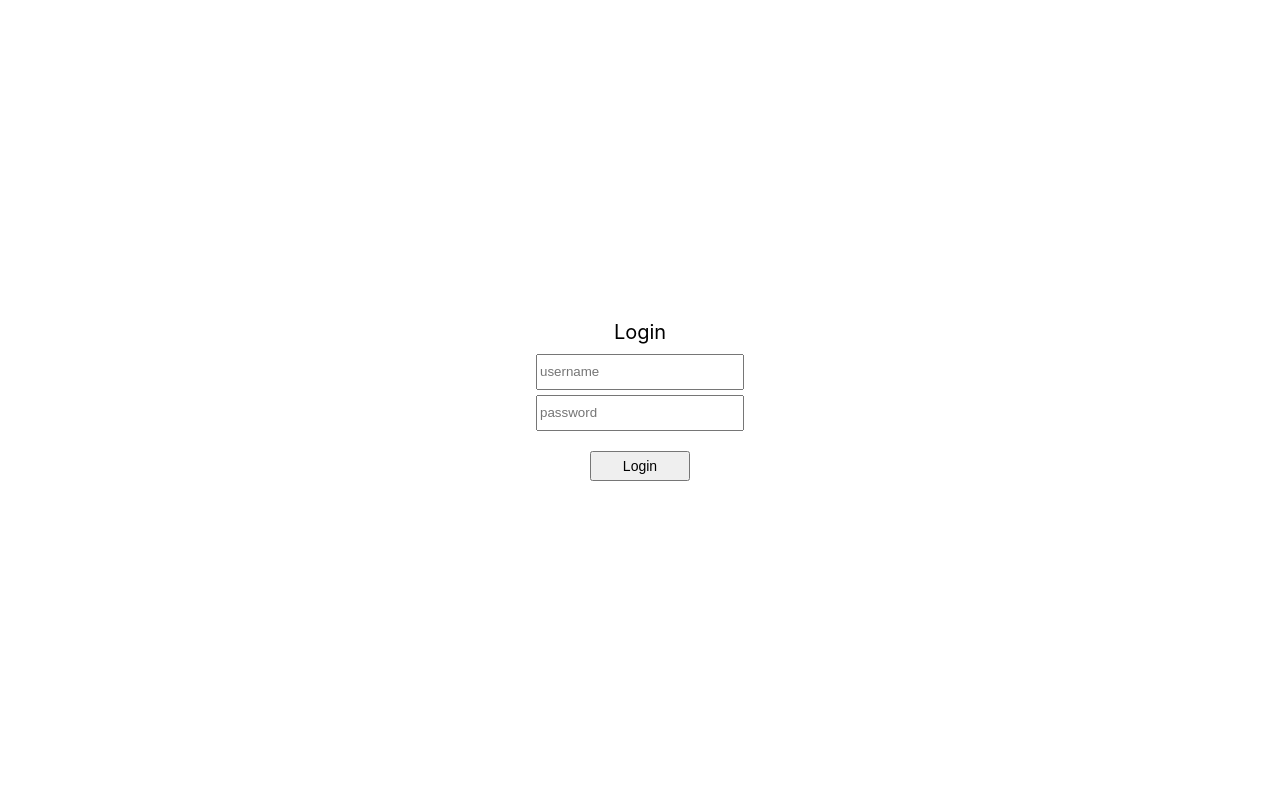
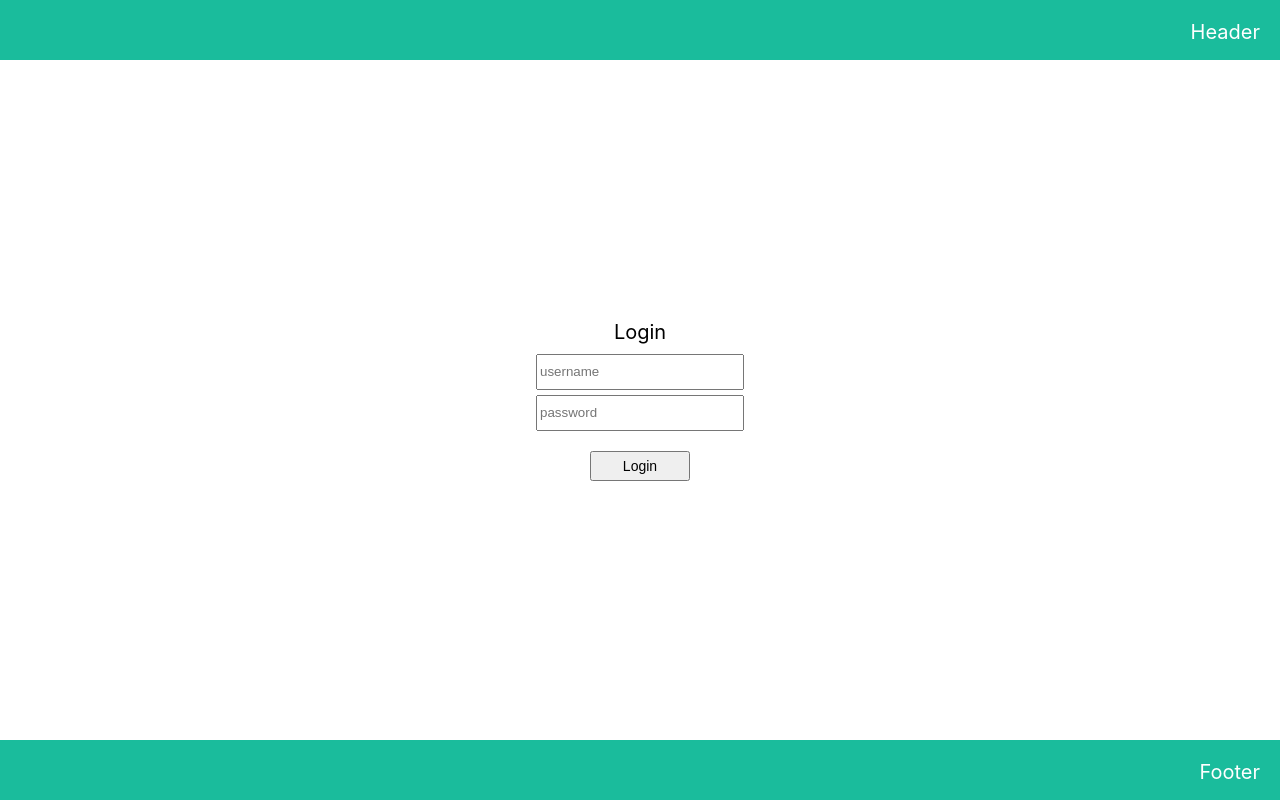
Before and after one commit to Valss22/react-template, a React (Create React App) app: page /user/login in a window 1280 px wide. Built offline with nearby package versions, Linux system fonts and the light colour scheme.

Commit message:
Add Header & Footer

```diff
--- a/package.json
+++ b/package.json
@@ -11,10 +11,10 @@
     "@types/react": "^18.0.0",
     "@types/react-dom": "^18.0.0",
     "@types/react-redux": "^7.1.24",
-    "@types/react-router-dom": "^5.3.3",
+    "@types/react-router-dom": "5.3.0",
     "react": "^18.1.0",
     "react-dom": "^18.1.0",
-    "react-router-dom": "5.2.0",
+    "react-router-dom": "5.3.0",
     "react-scripts": "5.0.1",
     "typescript": "^4.4.2",
     "web-vitals": "^2.1.0"
--- a/src/App.css
+++ b/src/App.css
@@ -1,38 +1,2 @@
 .App {
-  text-align: center;
 }
-
-.App-logo {
-  height: 40vmin;
-  pointer-events: none;
-}
-
-@media (prefers-reduced-motion: no-preference) {
-  .App-logo {
-    animation: App-logo-spin infinite 20s linear;
-  }
-}
-
-.App-header {
-  background-color: #282c34;
-  min-height: 100vh;
-  display: flex;
-  flex-direction: column;
-  align-items: center;
-  justify-content: center;
-  font-size: calc(10px + 2vmin);
-  color: white;
-}
-
-.App-link {
-  color: #61dafb;
-}
-
-@keyframes App-logo-spin {
-  from {
-    transform: rotate(0deg);
-  }
-  to {
-    transform: rotate(360deg);
-  }
-}
--- a/src/App.tsx
+++ b/src/App.tsx
@@ -1,16 +1,20 @@
 import React from 'react';
 import './App.css';
 import {Switch, Route} from 'react-router-dom'
-import {Registration} from "./pages/registration/registration";
-import {Login} from "./pages/login/login";
+import {Registration} from "./pages/registration/Registration";
+import {Login} from "./pages/login/Login";
+import {Header} from "./components/header/Header";
+import {Footer} from "./components/footer/Footer";
 
 export const App: React.FC = () => {
   return (
     <div className="App">
+      <Header/>
       <Switch>
         <Route exact path="/user/register/" component={Registration}/>
         <Route exact path="/user/login/" component={Login}/>
       </Switch>
+      <Footer/>
     </div>
   );
 }
--- /dev/null
+++ b/src/components/footer/Footer.module.css
@@ -0,0 +1,9 @@
+.footer {
+    box-sizing: border-box;
+    padding: 20px;
+    text-align: right;
+    background: #1abc9c;
+    color: white;
+    font-size: 20px;
+    height: 60px;
+}
--- /dev/null
+++ b/src/components/footer/Footer.tsx
@@ -0,0 +1,9 @@
+import style from "./Footer.module.css"
+
+export const Footer = () => {
+  return (
+    <div className={style.footer}>
+      Footer
+    </div>
+  )
+}
--- /dev/null
+++ b/src/components/header/Header.module.css
@@ -0,0 +1,9 @@
+.header {
+    box-sizing: border-box;
+    padding: 20px;
+    text-align: right;
+    background: #1abc9c;
+    color: white;
+    font-size: 20px;
+    height: 60px;
+}
--- /dev/null
+++ b/src/components/header/Header.tsx
@@ -0,0 +1,9 @@
+import style from "./Header.module.css"
+
+export const Header = () => {
+  return (
+    <div className={style.header}>
+      Header
+    </div>
+  )
+}
--- a/src/components/user-form/user-form.module.css
+++ b/src/components/user-form/UserForm.module.css
@@ -1,7 +1,7 @@
 .container {
     display: flex;
     width: 100%;
-    height: 100vh;
+    height: calc(100vh - 2 * 60px);
     flex-direction: column;
     justify-content: center;
     align-items: center;
--- a/src/components/user-form/user-form.tsx
+++ b/src/components/user-form/UserForm.tsx
@@ -1,5 +1,5 @@
 import React from "react";
-import style from "./user-form.module.css"
+import style from "./UserForm.module.css"
 import {useUserFormService} from "./hook";
 import {UserProps} from "./types";
 
--- a/src/pages/login/login.tsx
+++ b/src/pages/login/login.tsx
@@ -1,4 +1,4 @@
-import {UserForm} from "../../components/user-form/user-form";
+import {UserForm} from "../../components/user-form/UserForm";
 
 export const Login = () => {
   return (
--- a/src/pages/registration/registration.tsx
+++ b/src/pages/registration/registration.tsx
@@ -1,5 +1,5 @@
 import React from "react"
-import {UserForm} from "../../components/user-form/user-form";
+import {UserForm} from "../../components/user-form/UserForm";
 
 export const Registration: React.FC = () => {
   return (
```
Also changed, not shown: 1 other file (tests, documents, lock files or other folders).
